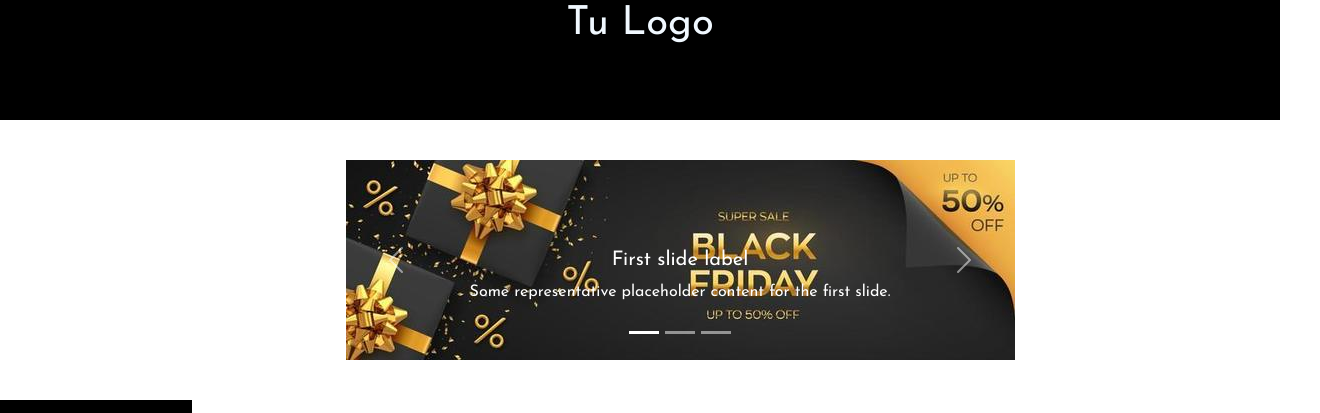
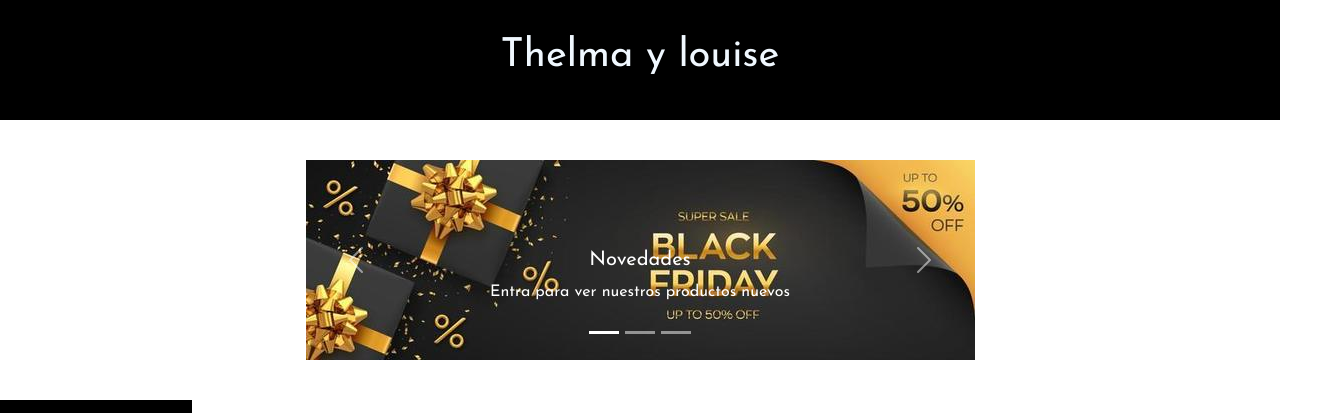
Before and after one commit to Etiketaa/tienda-online, a plain HTML site: page index.html in a window 1280 px wide. Shown: the top 413 px of the page, 1320 px wide, since content can reach past the window. Drawn offline with nearby package versions, Linux system fonts and the light colour scheme.

Commit message:
modificacion header

```diff
--- a/css/estilos.css
+++ b/css/estilos.css
@@ -20,6 +20,8 @@ header {
     background-color: black;
     width: 100%;
     height: 15vh;
+    display: flex;
+    justify-content: center         ;
 }
 
 h1 {
@@ -36,7 +38,6 @@ h1 {
 /*   Banner y carrusel  */
 
 .banner{
-    width: 100%;
     display: flex;
     justify-content: center;
 }
--- a/index.html
+++ b/index.html
@@ -13,7 +13,7 @@
 <body>
     <header>
         <div class="logo">
-            <h1>Tu Logo</h1>
+            <h1>Thelma y louise</h1>
         </div>
     </header>
 <article class="banner">
@@ -27,8 +27,8 @@
           <div class="carousel-item active">
             <img src="./img/blackf.jpg" class="d-block w-100" alt="...">
             <div class="carousel-caption d-none d-md-block">
-              <h5>First slide label</h5>
-              <p>Some representative placeholder content for the first slide.</p>
+              <h5>Novedades</h5>
+              <p>Entra para ver nuestros productos nuevos</p>
             </div>
           </div>
           <div class="carousel-item">
```
